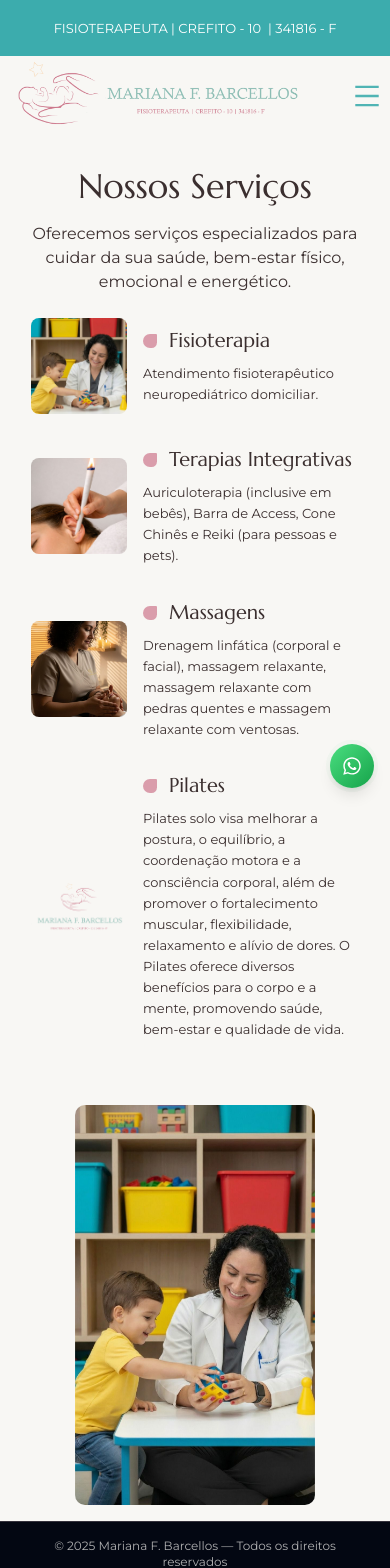
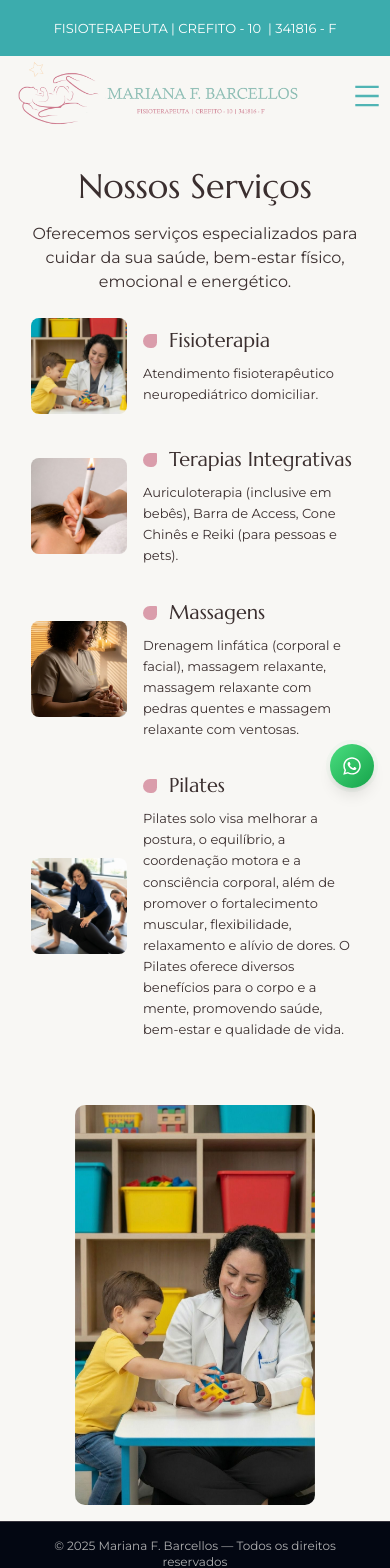
Before and after one commit to juniorpinhodev/mariana_barcellos, a Next.js app: page /servicos in a window 390 px wide. Shown: the top 1568 px of the page. Built offline with nearby package versions, Linux system fonts and the light colour scheme.

Commit message:
feat: 🎸 Adiciona img Pilates

```diff
--- a/app/servicos/ServicosClient.jsx
+++ b/app/servicos/ServicosClient.jsx
@@ -17,13 +17,15 @@ const ServicosClient = () => {
   const images = [
     '/assets/servico/Massoterapia.jpeg',
     '/assets/servico/Fisioterapia_Pediatrica.jpeg',
-    '/assets/servico/Terapias_integrativas.jpeg'
+    '/assets/servico/Terapias_integrativas.jpeg',
+    '/assets/servico/Mariana_Pilates.png',
   ];
 
   const imagesMap = {
     fisioterapia: 1,
     massagens: 0,
     terapiasIntegrativas: 2,
+    pilates: 3,
   };
 
   const handleMouseEnterService = useCallback((service) => {
@@ -150,14 +152,18 @@ const ServicosClient = () => {
             </div>
 
               {/* Pilates */}
-                        <div className="flex flex-row items-center gap-4 md:flex-col md:items-start transition-transform hover:-translate-y-1">
+
+            <div className="flex flex-row items-center gap-4 md:flex-col md:items-start cursor-pointer transition-transform hover:-translate-y-1"
+              onMouseEnter={() => handleMouseEnterService('pilates')}
+              onMouseLeave={handleMouseLeaveService}
+            >
                 <div className="relative w-24 h-24 md:hidden flex-shrink-0">
                   <Image
-                              src="/assets/logo2.png"
+                    src="/assets/servico/Mariana_Pilates.png"
                     layout="fill"
-                              objectFit="contain"
+                    objectFit="cover"
                     className="rounded-lg"
-                              alt="Logo"
+                    alt="Pilates solo"
                   />
                 </div>
                 <div className="flex-1">
@@ -170,8 +176,8 @@ const ServicosClient = () => {
                     O Pilates oferece diversos benefícios para o corpo e a mente, promovendo saúde, bem-estar e qualidade de vida.
                   </p>
                 </div>
-                        </div>          </div>
-
+              </div>
+            </div>
         </motion.div>
 
         {/* carrossel de imagens */}
```
Also changed, not shown: public/assets/servico/Mariana_Pilates.png (added). Lines whose indentation alone changed are shown as unchanged.
